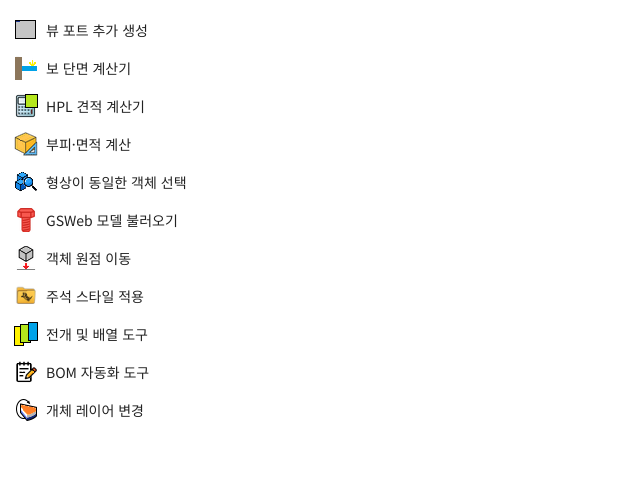
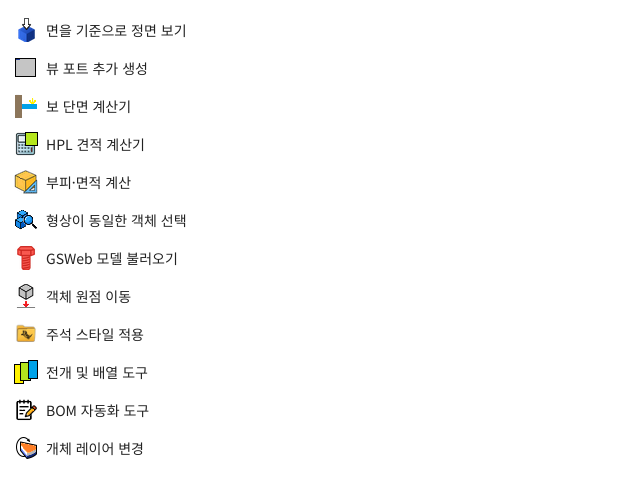
Before and after one commit to th4035/th4035.github.io, a plain HTML site: page toc.html in a window 1280 px wide. Shown: the whole page, without its empty margins (0-640 px from the left). Drawn offline with Linux system fonts and the light colour scheme.

Commit message:
Add files via upload

```diff
--- a/toc.html
+++ b/toc.html
@@ -44,6 +44,7 @@
 </head>
 <body>
     <ul>
+        <li><a href="pages/면을 기준으로 정면 보기.html" target="contentFrame"><img src="images/면을 기준으로 정면 보기.png" class="icon"> 면을 기준으로 정면 보기</a></li>
         <li><a href="pages/뷰 포트 추가 생성.html" target="contentFrame"><img src="images/MostViewport.png" class="icon"> 뷰 포트 추가 생성</a></li>
         <li><a href="pages/보 단면 계산기.html" target="contentFrame"><img src="images/BeamCalculator.png" class="icon"> 보 단면 계산기</a></li>
         <li><a href="pages/HPL 견적 계산기.html" target="contentFrame"><img src="images/HPL_Estimate.png" class="icon"> HPL 견적 계산기</a></li>
```
Also changed, not shown: images/면을 기준으로 정면 보기.png (added), images/면을 기준으로 정면 보기L.png (added), images/면을 기준으로 정면 보기R.png (added), images2/면을 기준으로 정면 보기1.png (added), images2/면을 기준으로 정면 보기2.png (added), images2/면을 기준으로 정면 보기3.png (added).
